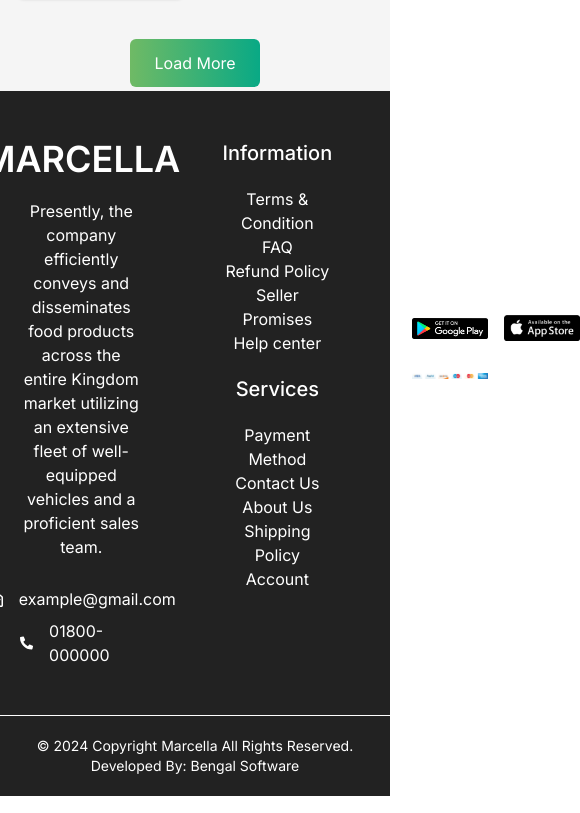
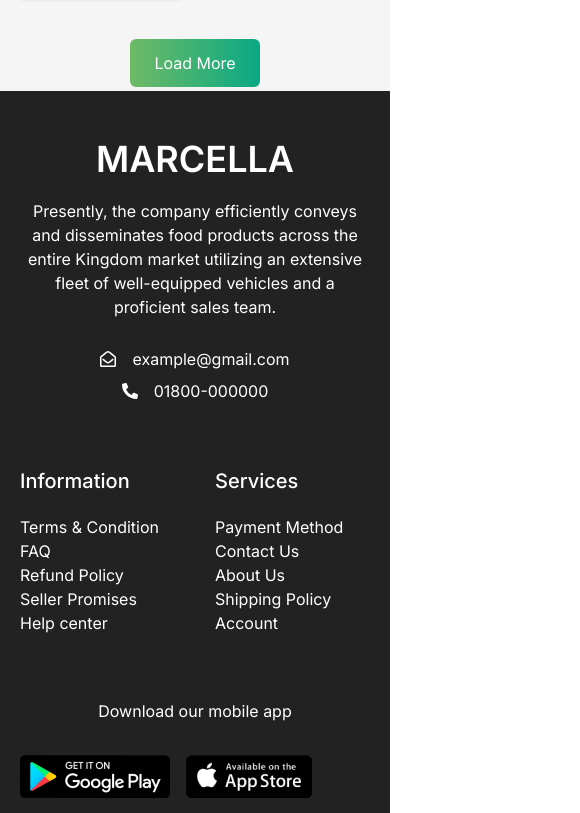
Before and after one commit to BengalSoftware/Marcella-Ecommerce-Frontend, a Next.js app: page / in a window 390 px wide. Shown: the part 8151-8964 px from the top of the page, 580 px wide, since content can reach past the window. Built offline with nearby package versions, Linux system fonts and the light colour scheme.

Commit message:
footer responsive

```diff
--- a/src/shared/footer/Footer.jsx
+++ b/src/shared/footer/Footer.jsx
@@ -11,8 +11,8 @@ const Footer = () => {
     return (
         <div className='bg-[#222222]'>
             <div className='container mx-auto'>
-                <div className='flex justify-between gap-20 py-12 mx-5 md:mx-0'>
-                    <div className='w-[35%] flex md:block flex-col justify-center items-center'>
+                <div className='md:flex justify-between gap-20 py-12 mx-5 md:mx-0'>
+                    <div className='md:w-[35%] flex md:block flex-col justify-center items-center'>
                         <span className='uppercase text-white flex items-center font-[500] gap-2'>
                             <Link href="/">
                                 <h1 className="text-4xl md:text-5xl font-semibold uppercase text-secondary">Marcella</h1>
@@ -32,7 +32,7 @@ const Footer = () => {
                         </span>
                     </div>
 
-                    <div className='w-[35%] md:flex justify-center text-center md:text-start'>
+                    <div className='md:w-[35%] flex justify-center text-start my-16 md:my-0'>
                         <div className='w-full md:w-1/2'>
                             <h2 className='text-white text-xl font-medium'>Information</h2>
                             <ul className='text-white mt-5'>
@@ -43,7 +43,7 @@ const Footer = () => {
                                 <li><Link className='hover:text-secondary' href=''>Help center</Link></li>
                             </ul>
                         </div>
-                        <div className='w-full md:w-1/2 mt-5 md:mt-0'>
+                        <div className='w-full md:w-1/2 ml-10 md:ml-0'>
                             <h2 className='text-white text-xl font-medium'>Services</h2>
                             <ul className='text-white mt-5'>
                                 <li><Link className='hover:text-secondary' href=''>Payment Method</Link></li>
@@ -55,8 +55,8 @@ const Footer = () => {
                         </div>
                     </div>
 
-                    <div className='w-[30%]'>
-                        <h1 className='text-white mt-12'>Download our mobile app</h1>
+                    <div className='md:w-[30%]'>
+                        <h1 className='text-white text-center md:text-start mt-12'>Download our mobile app</h1>
 
                         <div className='flex items-center gap-4 mt-8'>
                             <Image quality={100} placeholder='blur' src={playStore} alt="playstore" />
```
